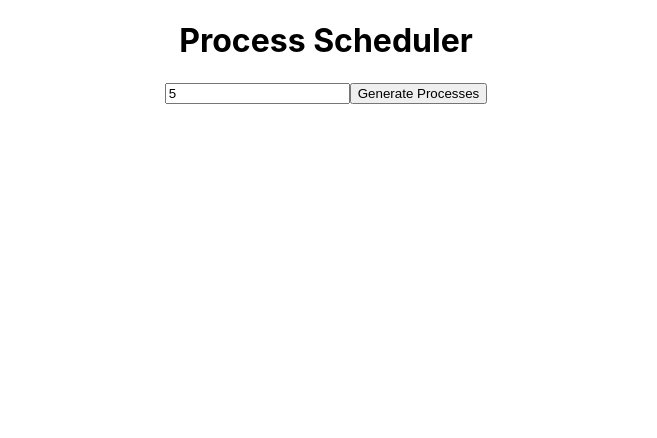
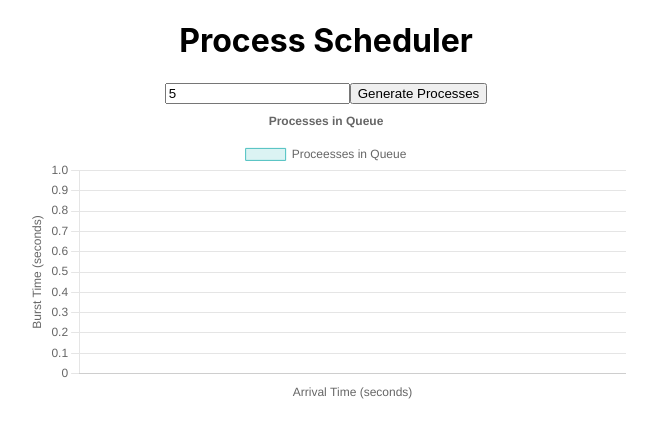
Before and after one commit to HallSysOps/new-cpu-sim, a React (Create React App) app in the folder cpu-simulator/: page / in a window 1280 px wide. Shown: the top 438 px of the page, without its empty margins (314-971 px from the left). Built offline with nearby package versions, Linux system fonts and the light colour scheme.

Commit message:
Added bar chart to show processes currently in queue

```diff
--- a/cpu-simulator/src/App.js
+++ b/cpu-simulator/src/App.js
@@ -3,6 +3,7 @@ import './App.css';
 import Chart from './components/Chart'; // Delete when needed
 import {jsPDF} from "jspdf";
 import { generateProcesses } from './models/Process';
+import BarChart from './components/currentQueue';
 
 
 function App() {
@@ -19,11 +20,16 @@ function App() {
     }
       */
      const [numProcesses, setNumProcesses] = useState(5); // Default 5 processes
-     const [processQueue, setProcessQueue] = useState(null);
+     const [processQueue, setProcessQueue] = useState({
+      labels: [],
+      values: [],
+     });
 
      const handleGenerateProcesses = ()=>{
-      const queue = generateProcesses(Number(numProcesses)); //TODO: Make this take some int from the user
-      setProcessQueue(queue.items);
+      const queue = generateProcesses(Number(numProcesses));
+      const labels = queue.items.map(process => 'PID: ' + process.pid);
+      const values = queue.items.map(process => process.burstTime);
+      setProcessQueue({labels, values});
   };
 
   return (
@@ -40,20 +46,7 @@ function App() {
 
       {/* Button to generate processes */}
       <button onClick={handleGenerateProcesses}>Generate Processes</button>
-
-      {/* Display the generated processes */}
-      {processQueue && (
-        <div>
-          <h2>Generated Processes</h2>
-          <ul>
-            {processQueue.map((process) => (
-                <li key={process.id}>
-                  <strong>Process {process.id}</strong> - Arrival Time: {process.arrivalTime}, Burst Time: {process.burstTime}, Priority: {process.priority}
-                </li>
-              ))}
-          </ul>
-        </div>
-      )}
+      <BarChart data={processQueue}/>
     </div>
   );
 }
--- /dev/null
+++ b/cpu-simulator/src/components/currentQueue.js
@@ -0,0 +1,61 @@
+import React from 'react';
+import { Bar } from 'react-chartjs-2';
+import { Chart as ChartJS, CategoryScale, LinearScale, BarElement, Title, Tooltip, Legend, scales} from 'chart.js';
+import { callback } from 'chart.js/helpers';
+
+ChartJS.register(CategoryScale, LinearScale, BarElement, Title, Tooltip, Legend);
+
+const BarChart = ({data})=>{
+    const chartData = {
+        labels: data.labels,
+        datasets: [
+            {
+                label: 'Proceesses in Queue',
+                data: data.values,
+                backgroundColor: 'rgba(75, 192, 192, 0.2)',
+                borderColor: 'rgba(75, 192, 192, 1)',
+                borderWidth: 1,
+            },
+        ],
+    };
+
+    const options = {
+        responsive: true,
+        plugins: {
+            title: {
+                display: true,
+                text: 'Processes in Queue',
+            },
+            tooltip:{
+                callbacks: {
+                    label: function (tooltipItem){
+                        const process = data.values[tooltipItem.dataIndex];
+                        return `PID: ${process.pid} | Arrival: ${process.arrivalTime}s | Burst: ${process.burstTime}s | Priority: ${process.priority}`; // TODO: Fix this, not showing the actual values
+                    },
+                },
+            },
+        },
+        scales: {
+            x: {
+                title: {
+                    display: true,
+                    text: 'Arrival Time (seconds)', // X-axis label
+                },
+            },
+            y: {
+                title: {
+                    display: true,
+                    text: 'Burst Time (seconds)', // Y-axis label
+                },
+            },
+        },
+    };
+
+    return(
+        <div style={{ width: '600px', margin: 'auto' }}>
+            <Bar data={chartData} options={options}/>
+        </div>
+    );
+};
+
+export default BarChart;
--- a/cpu-simulator/src/models/Process.js
+++ b/cpu-simulator/src/models/Process.js
@@ -13,7 +13,7 @@ function generateProcesses(n){
 
     for(let i = 0; i < n ; i++){
         const arrivalTime = generateRandomN(0, 10); // 0-10s arrival time
-        const burstTime = generateRandomN(0, 10); // 0-10s burst time
+        const burstTime = generateRandomN(2, 10); // 0-10s burst time
         const priority = 0; // Rule 3 from https://pages.cs.wisc.edu/~remzi/OSTEP/cpu-sched-multi.pdf: When job enters system, it is placed at highest priority
 
         const process = new Process(i, arrivalTime, burstTime, priority);
```
Also changed, not shown: cpu-simulator/src/algorithms/fifo.js (added).
